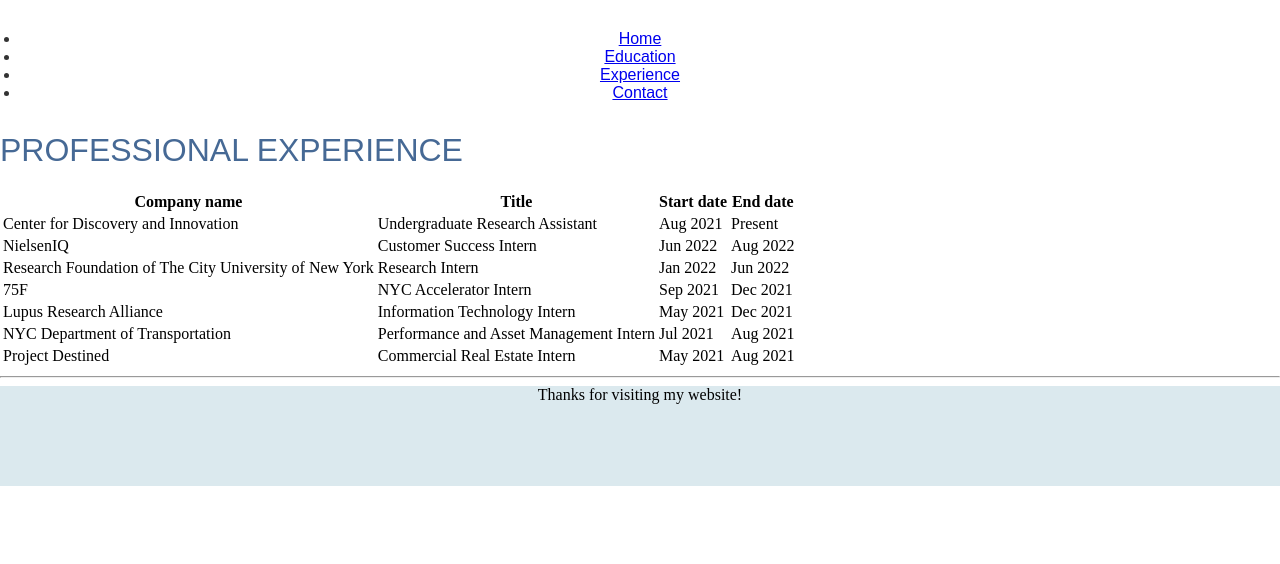
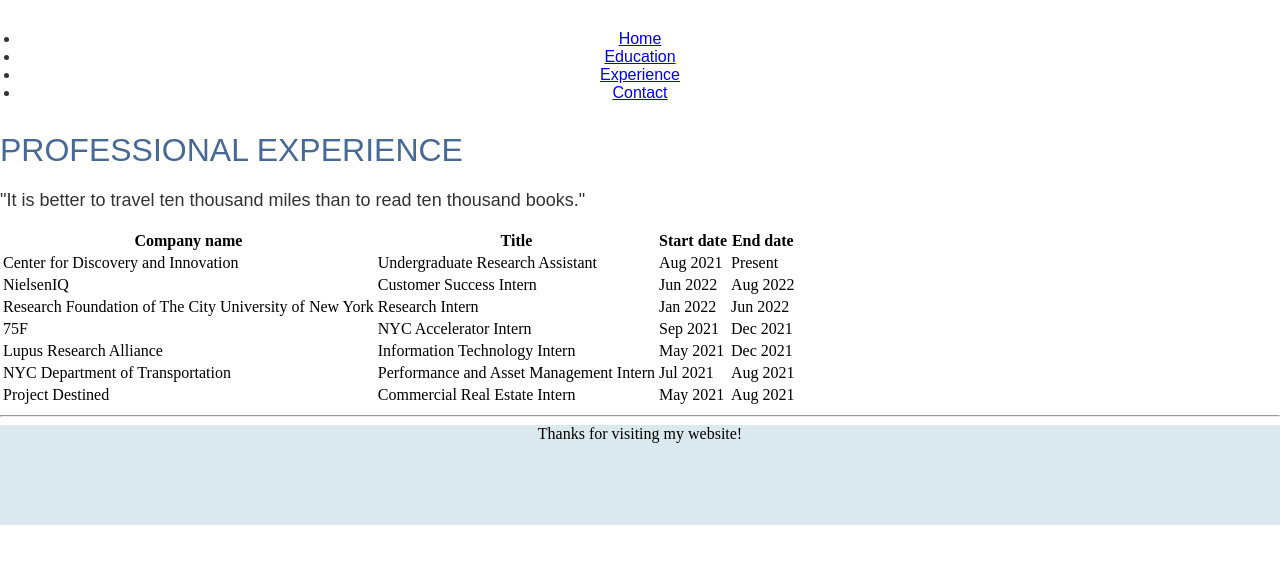
Before and after one commit to jchen056/jchen056.github.io, a Jekyll site: the page built from experience.html, in a window 1280 px wide. Shown: the top 564 px of the page. Built offline with Jekyll 4.4.1, drawn with Linux system fonts in a browser that asks for light colours.

Commit message:
Update experience.html

```diff
--- a/experience.html
+++ b/experience.html
@@ -6,6 +6,8 @@
 <h1>
   Professional Experience
 </h1>
+<p>
+"It is better to travel ten thousand miles than to read ten thousand books."</p>
 <table>
   <thead>
    <tr>
```
